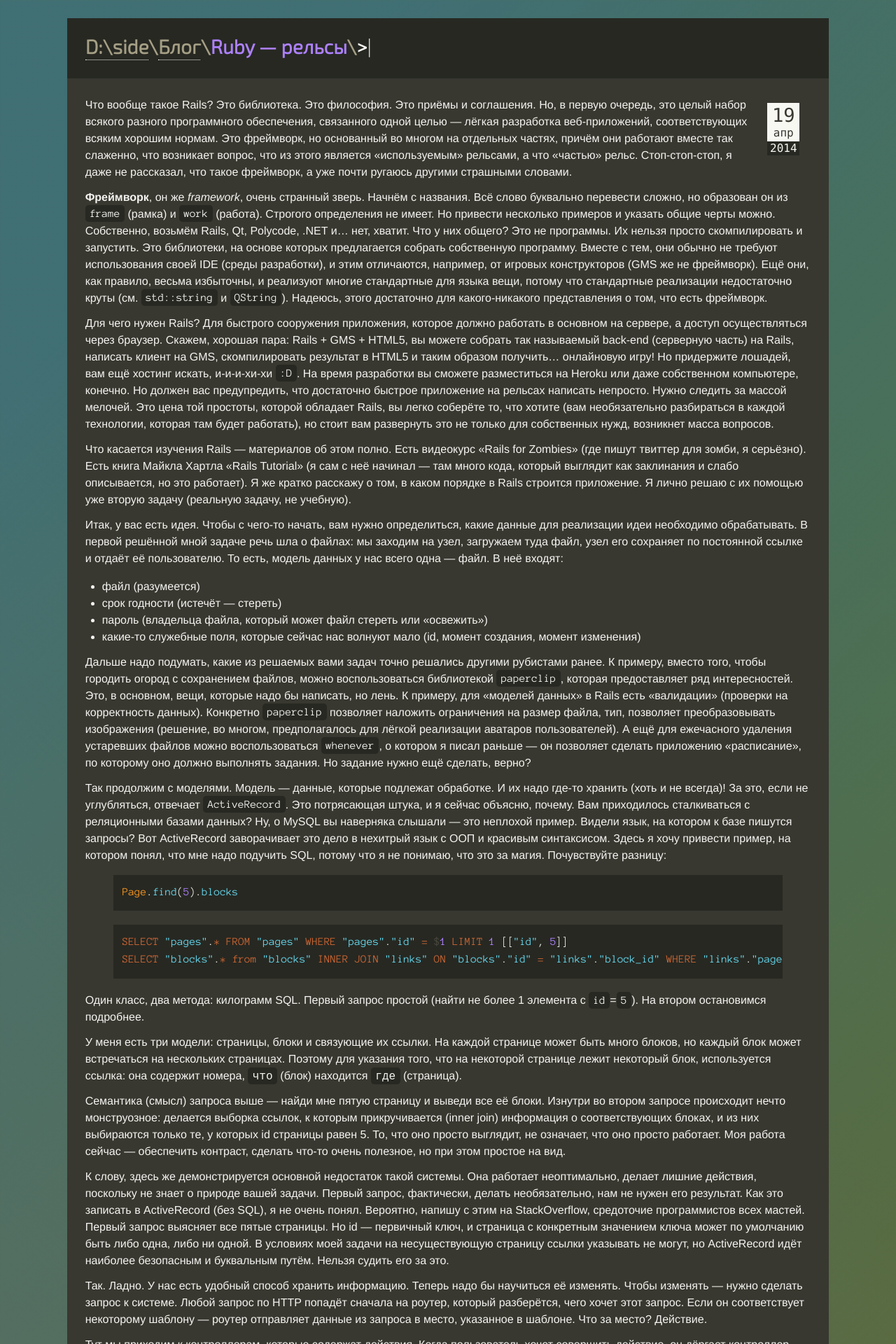
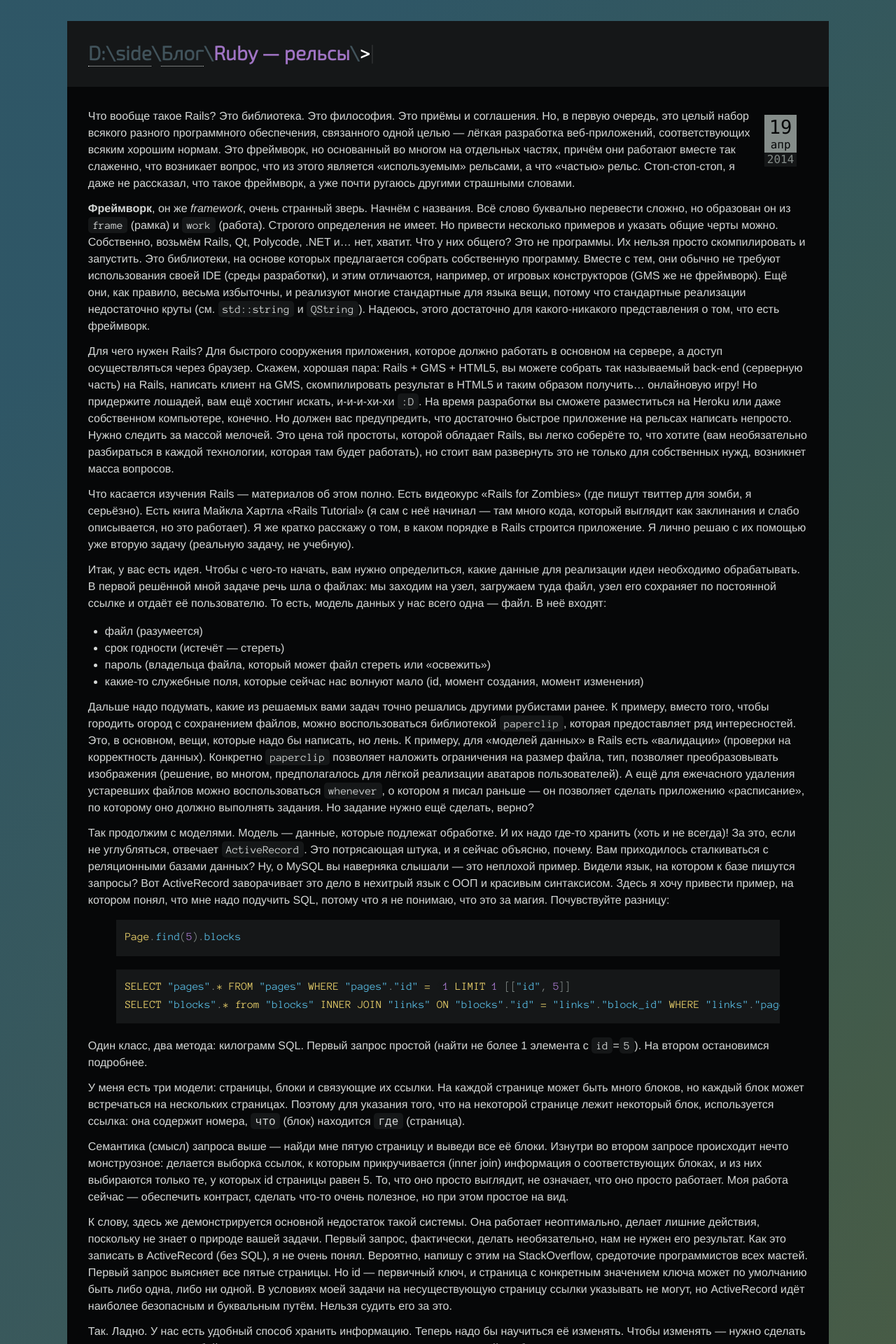
Before and after one commit to D-side/d-side.github.io, a Jekyll site: the page built from _posts/2014-04-19-ruby-rails.md, in a window 1280 px wide. Shown: the top 1920 px of the page at 70% size. Built offline with Jekyll 4.4.1, drawn with Linux system fonts in a browser that asks for light colours; comment, search, counter and statistics services are not loaded.

Commit message:
Seti and less CPU

```diff
--- a/_layouts/default.html
+++ b/_layouts/default.html
@@ -3,10 +3,8 @@
   {% include head.html %}
 
   <body>
-    <div id="wrapper">
-      <header>{% include header.html %}</header>
-      {{ content }}
-    </div>
+    <header>{% include header.html %}</header>
+    {{ content }}
     <footer>{% include footer.html %}</footer>
   </body>
 </html>
--- /dev/null
+++ b/_sass/themes/base16/_seti.sass
@@ -0,0 +1,16 @@
+$theme00: rgb(21,23,24)
+$theme01: rgb(6,7,8)
+$theme02: rgb(21,23,24)
+$theme03: rgb(64,75,83)
+$theme04: rgb(65,83,91)
+$theme05: darken(rgb(212,215,214), 30%)
+$theme06: rgb(212,215,214)
+$theme07: lighten(rgb(212,215,214), 30%)
+$theme08: rgb(205,63,69)
+$theme09: rgb(230,205,105)
+$theme0A: rgb(230,205,105)
+$theme0B: rgb(159,202,86)
+$theme0C: rgb(85,181,219)
+$theme0D: rgb(85,181,219)
+$theme0E: rgb(160,116,196)
+$theme0F: rgb(230,205,105)
--- a/assets/main.sass
+++ b/assets/main.sass
@@ -5,7 +5,7 @@
 $sample: #6C1C8C
 
 //@import "themes/near-mixer.sass"
-@import "themes/base16/monokai"
+@import "themes/base16/seti"
 // Mix into light theme
 //@import "themes/mix/contrast"
 
@@ -18,11 +18,11 @@ $sample: #6C1C8C
 
 +keyframes(blink)
   0%
+    opacity: 0
+  50%
     opacity: 1
-  50%
+  100%
     opacity: 0
-  100%
-    opacity: 1
 
 +keyframes(fadeIn)
   0%
@@ -43,7 +43,8 @@ $sample: #6C1C8C
   &:after
     font-weight: 100
     content: "|"
-    +animation(blink 1.6s ease-in-out infinite)
+    opacity: 0
+    +animation(blink 1.6s ease-in-out 4)
     color: $theme07
   &:before
     content: ">"
@@ -74,7 +75,7 @@ body
   +background-image(linear-gradient(45deg, $grad1 0%, transparent 70%), linear-gradient(135deg, $grad2 10%, transparent 80%), linear-gradient(225deg, $grad3 10%, transparent 80%), linear-gradient(315deg, $grad4 100%, transparent 70%))
   -webkit-font-smoothing: antialiased
 
-#wrapper, footer
+header, main, footer
   +outer_container
 
 p > img:only-child
@@ -87,9 +88,13 @@ p > img:only-child
 main
   +pad
   display: block
-  margin-bottom: flex-gutter()
+  //margin-bottom: flex-gutter()
   background-color: $theme01
   +animation(fadeIn 0.5s ease-in-out)
+
+footer
+  background-color: $theme00
+  padding: 0 .7em .5em .7em
 
 header
   background-color: $theme00
```
